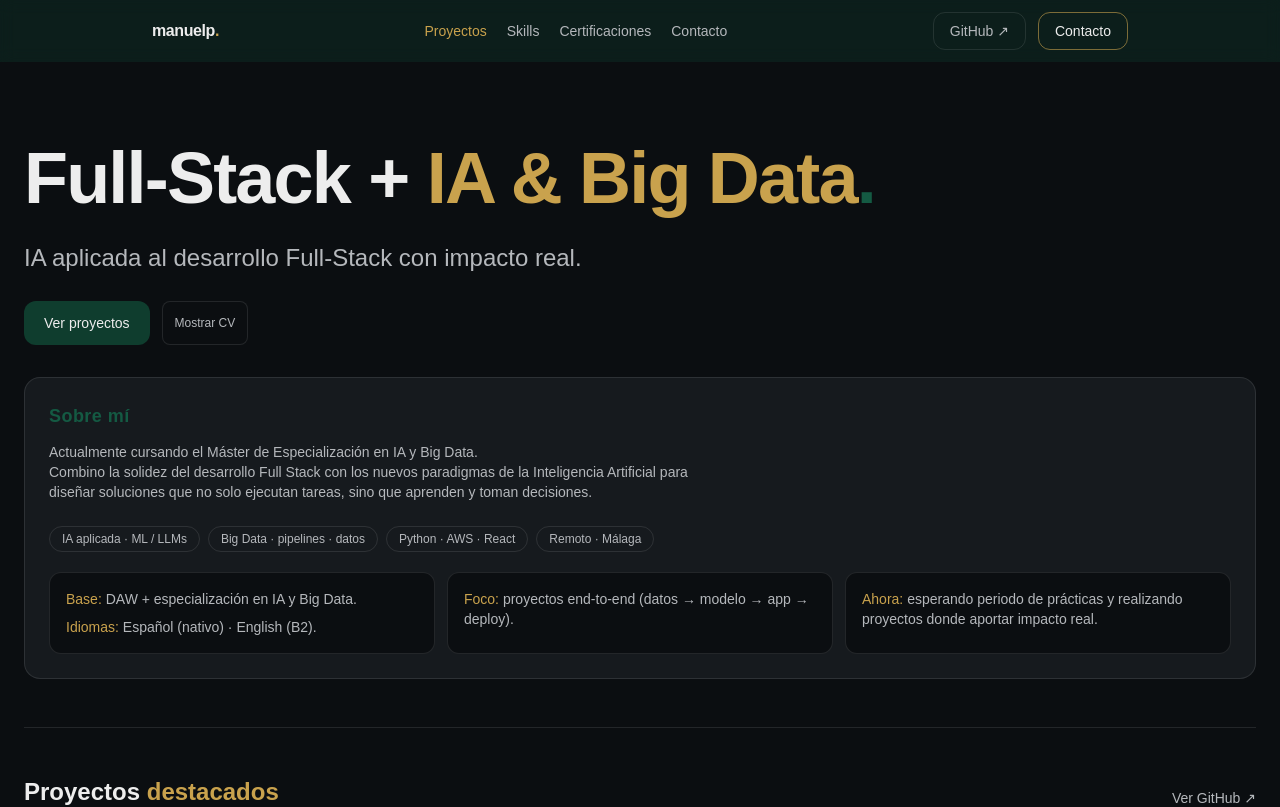
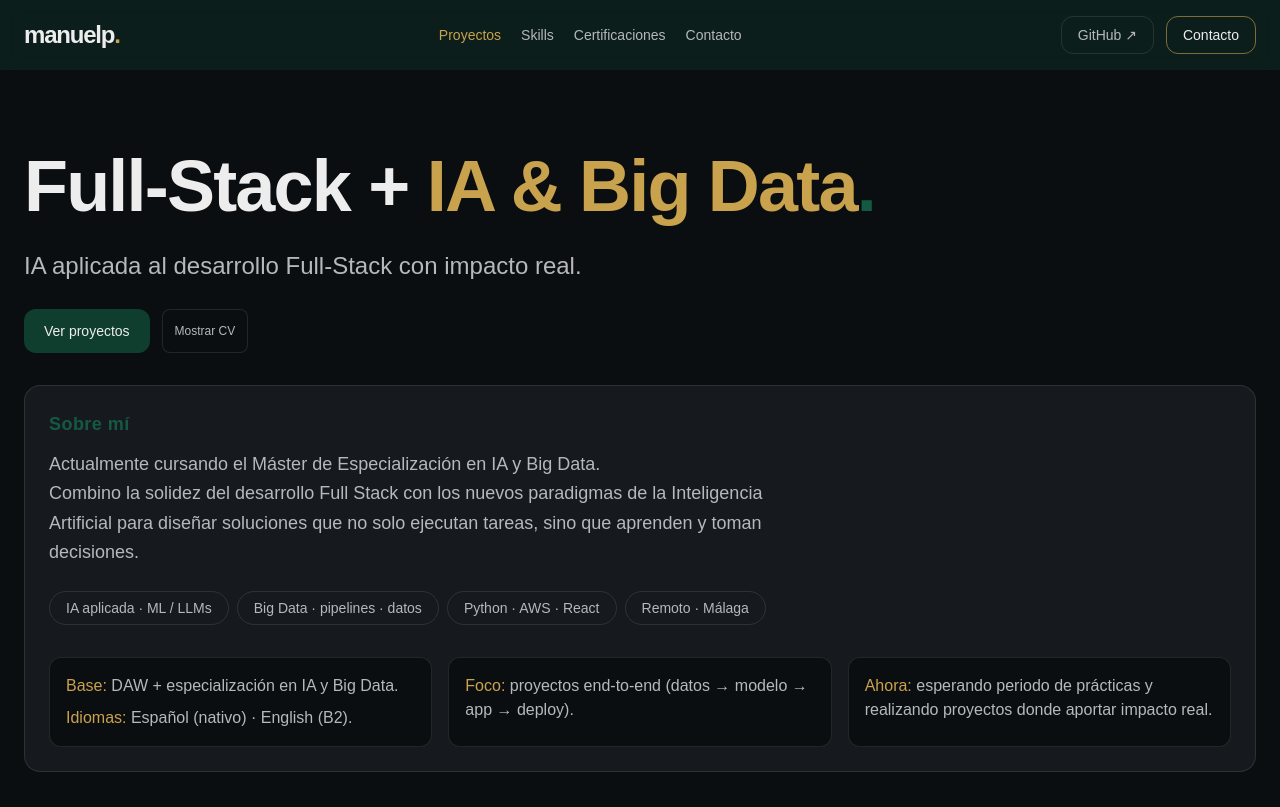
Before and after one commit to dev-manuelp/portfolio-manuelp, a Next.js app: page / in a window 1280 px wide. Shown: the top 807 px of the page. Built offline with nearby package versions, Linux system fonts and the light colour scheme.

Commit message:
equilibrio letras

```diff
--- a/app/components/Navbar.tsx
+++ b/app/components/Navbar.tsx
@@ -63,8 +63,8 @@ export default function Navbar() {
                 : "bg-[#0F3D2E]/20",
             ].join(" ")}
         >
-        <div className="mx-auto max-w-5xl px-6 py-3 flex items-center justify-between">
-          <a href="#" className="font-semibold tracking-tight">
+        <div className="mx-auto max-w-7xl px-6 py-4 flex items-center justify-between">
+          <a href="#" className="text-2xl font-bold tracking-tighter hover:opacity-80 transition">
             <span className="text-[#EDEDED]">manuelp</span>
             <span className="text-[#C9A24D]">.</span>
           </a>
--- a/app/page.tsx
+++ b/app/page.tsx
@@ -191,7 +191,7 @@ export default function Home() {
               Sobre mí
             </h2>
 
-            <p className="text-sm text-[#B5B8BC] max-w-2xl">
+            <p className="text-lg text-[#B5B8BC] max-w-3xl leading-relaxed">
               Actualmente cursando el Máster de Especialización en IA y Big Data. <br></br>
               Combino la solidez del desarrollo Full Stack con los nuevos paradigmas de la
               Inteligencia Artificial para diseñar soluciones que no solo ejecutan tareas,
@@ -208,14 +208,14 @@ export default function Home() {
             ].map((tag) => (
               <span
                 key={tag}
-                className="rounded-full border border-white/10 px-3 py-1 text-xs text-[#B5B8BC]"
+                className="rounded-full border border-white/10 px-4 py-1.5 text-sm text-[#B5B8BC]"
               >
                 {tag}
               </span>
             ))}
           </div>
 
-          <ul className="mt-5 grid gap-3 md:grid-cols-3 text-sm text-[#B5B8BC]">
+          <ul className="mt-8 grid gap-4 md:grid-cols-3 text-base text-[#B5B8BC]">
             <li className="rounded-xl border border-white/10 bg-[#0B0E11] p-4 space-y-2">
               <p>
                 <span className="text-[#C9A24D]">Base:</span> DAW + especialización en IA
```
